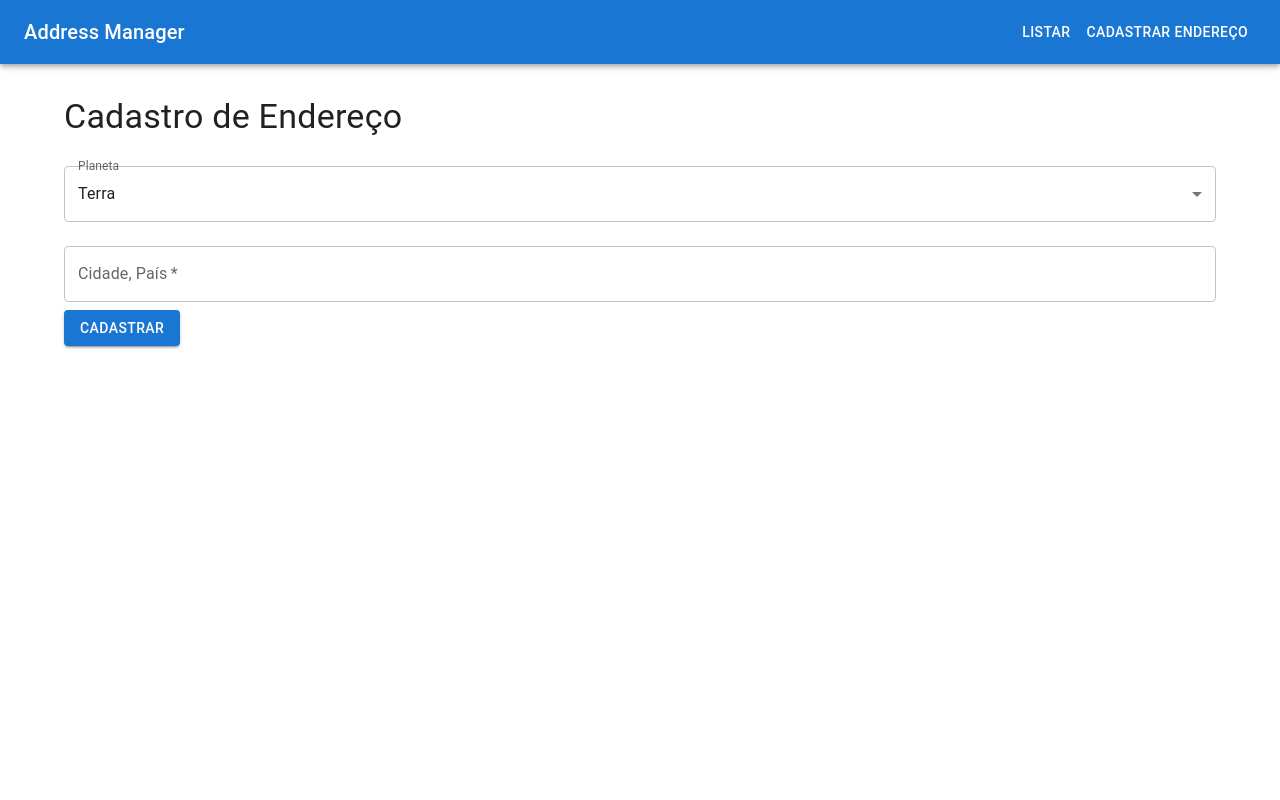
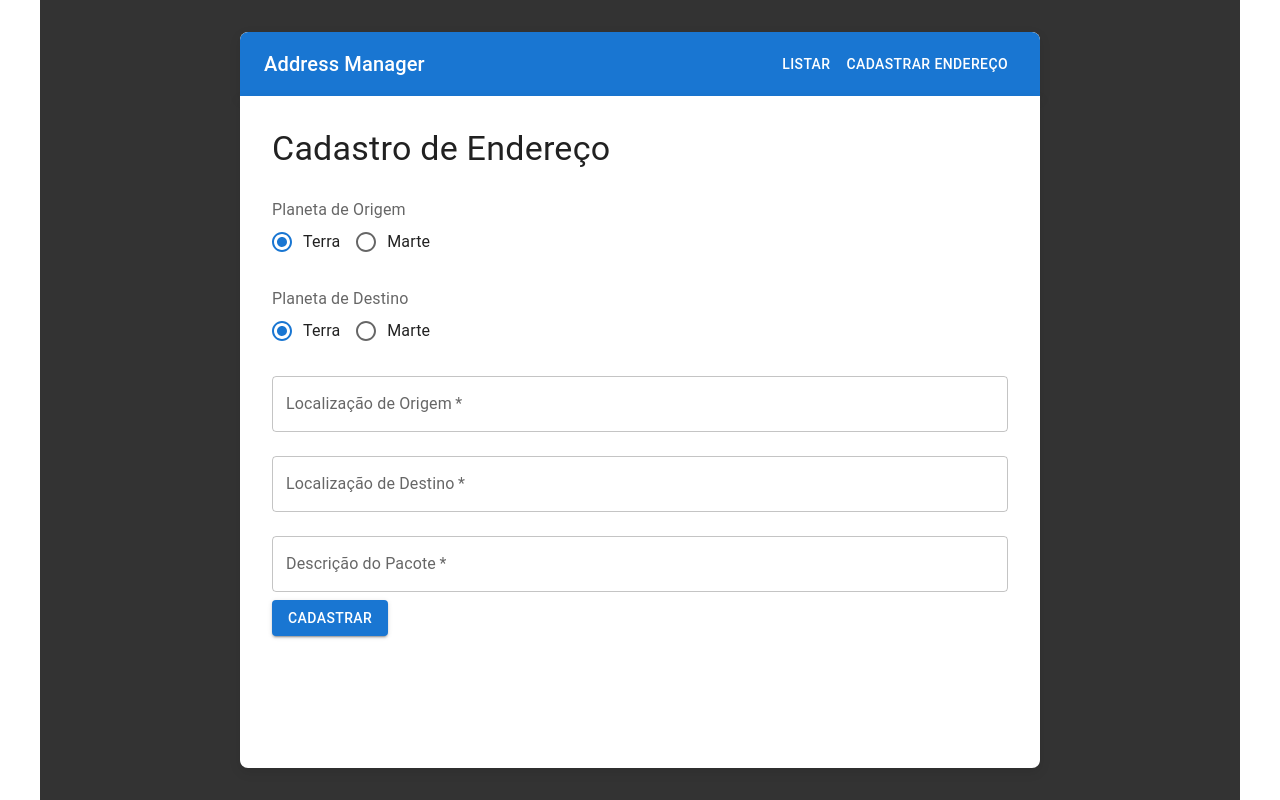
Before and after one commit to yancostasc/BeyondTheBytes, a React (Create React App) app in the folder interplanet-express/: page /register in a window 1280 px wide. Built offline with nearby package versions, Linux system fonts and the light colour scheme.

Commit message:
Feat: adicionar, listar, apagar endereços e começo de mudança para inglês

```diff
--- a/interplanet-express/package.json
+++ b/interplanet-express/package.json
@@ -17,6 +17,7 @@
     "@types/react-router-dom": "^5.3.3",
     "react": "^18.3.1",
     "react-dom": "^18.3.1",
+    "react-icons": "^5.2.1",
     "react-router-dom": "^6.23.1",
     "react-scripts": "5.0.1",
     "typescript": "^4.9.5",
--- a/interplanet-express/src/App.tsx
+++ b/interplanet-express/src/App.tsx
@@ -1,10 +1,18 @@
-import { Container, CssBaseline, AppBar, Toolbar, Typography, Button, Box } from '@mui/material';
-import React, { useState } from 'react';
-import { Link, Route, BrowserRouter as Router, Routes, useNavigate } from 'react-router-dom';
-import AddressList from './components/AddressList';
-import { Address } from './interfaces/Address';
-import EditAddress from './pages/EditAddress';
-import RegisterAddress from './pages/RegisterAddress';
+import {
+  Container,
+  CssBaseline,
+  AppBar,
+  Toolbar,
+  Typography,
+  Button,
+  Box,
+} from "@mui/material";
+import React, { useState } from "react";
+import { Link, Route, BrowserRouter as Router, Routes } from "react-router-dom";
+import AddressList from "./components/AddressList";
+import { Address } from "./interfaces/Address";
+import EditAddress from "./pages/EditAddress";
+import RegisterAddress from "./pages/RegisterAddress";
 
 const App: React.FC = () => {
   const [addresses, setAddresses] = useState<Address[]>([]);
@@ -15,28 +23,79 @@ const App: React.FC = () => {
   };
 
   const updateAddress = (updatedAddress: Address) => {
-    setAddresses(addresses.map(addr => (addr === selectedAddress ? updatedAddress : addr)));
+    setAddresses(
+      addresses.map((addr) =>
+        addr === selectedAddress ? updatedAddress : addr
+      )
+    );
     setSelectedAddress(null);
+  };
+
+  const deleteAddress = (addressToDelete: Address) => {
+    setAddresses(addresses.filter((address) => address !== addressToDelete));
   };
 
   return (
     <Router>
       <CssBaseline />
-      <AppBar position="static">
+      <Container
+        sx={{
+          backgroundColor: "#333",
+          minHeight: "100vh",
+          display: "flex",
+          flexDirection: "column",
+          alignItems: "center",
+          padding: "2rem",
+        }}
+      >
+        <Box
+          sx={{
+            backgroundColor: "#fff",
+            width: "100%",
+            maxWidth: "800px",
+            borderRadius: "8px 8px 0 0",
+            boxShadow: "0 4px 12px rgba(0, 0, 0, 0.1)",
+            overflow: "hidden",
+          }}
+        >
+          <AppBar position="static" sx={{ borderRadius: "8px 8px 0 0" }}>
             <Toolbar>
               <Typography variant="h6" component="div" sx={{ flexGrow: 1 }}>
                 Address Manager
               </Typography>
-          <Button color="inherit" component={Link} to="/">Listar</Button>
-          <Button color="inherit" component={Link} to="/register">Cadastrar Endereço</Button>
+              <Button color="inherit" component={Link} to="/">
+                Listar
+              </Button>
+              <Button color="inherit" component={Link} to="/register">
+                Cadastrar Endereço
+              </Button>
             </Toolbar>
           </AppBar>
-      <Container>
-        <Box mt={4}>
+        </Box>
+        <Box
+          sx={{
+            backgroundColor: "#fff",
+            width: "100%",
+            maxWidth: "800px",
+            borderRadius: "0 0 8px 8px",
+            boxShadow: "0 4px 12px rgba(0, 0, 0, 0.1)",
+            overflow: "hidden",
+            flex: 1,
+            display: "flex",
+            flexDirection: "column",
+            padding: "2rem",
+          }}
+        >
           <Routes>
             <Route
               path="/"
-              element={<AddressList addresses={addresses} setSelectedAddress={setSelectedAddress} />}
+              element={
+                <AddressList
+                  addresses={addresses}
+                  setSelectedAddress={setSelectedAddress}
+                  deleteAddress={deleteAddress}
+                />
+              }
             />
             <Route
               path="/register"
--- a/interplanet-express/src/components/AddressList.tsx
+++ b/interplanet-express/src/components/AddressList.tsx
@@ -1,15 +1,41 @@
-import { Box, Button, List, ListItem, ListItemText, Typography } from '@mui/material';
-import React from 'react';
-import { useNavigate } from 'react-router-dom';
-import { Address } from '../interfaces/Address';
-import { AddressListProps } from '../interfaces/AddressListProps';
+import {
+  Box,
+  Button,
+  List,
+  ListItem,
+  ListItemText,
+  Typography,
+} from "@mui/material";
+import React from "react";
+import { FaGlobe, FaMars } from "react-icons/fa";
+import { useNavigate } from "react-router-dom";
+import { Planet } from "../enums/Planet";
+import { Address } from "../interfaces/Address";
+import { AddressListProps } from "../interfaces/AddressListProps";
 
-const AddressList: React.FC<AddressListProps> = ({ addresses, setSelectedAddress }) => {
+const AddressList: React.FC<AddressListProps> = ({
+  addresses,
+  setSelectedAddress,
+  deleteAddress,
+}) => {
   const navigate = useNavigate();
 
   const handleEditClick = (address: Address) => {
     setSelectedAddress(address);
-    navigate('/edit');
+    navigate("/edit");
+  };
+
+  const handleDeleteClick = (address: Address) => {
+    deleteAddress(address);
+  };
+
+  const getPlanetIcon = (planet: Planet) => {
+    if (planet === Planet.Earth) {
+      return <FaGlobe />;
+    } else if (planet === Planet.Mars) {
+      return <FaMars />;
+    }
+    return null;
   };
 
   return (
@@ -21,11 +47,30 @@ const AddressList: React.FC<AddressListProps> = ({ addresses, setSelectedAddress
         {addresses.map((address, index) => (
           <ListItem key={index} divider>
             <ListItemText
-              primary={`Planeta: ${address.planet}`}
-              secondary={`Localização: ${address.location}`}
+              primary={
+                <React.Fragment>
+                  {getPlanetIcon(address.originPlanet)}
+                  {address.destinationLocation}
+                  <span style={{ marginLeft: "0.5rem" }}>
+                    {`${address.originPlanet}`}
+                  </span>
+                </React.Fragment>
+              }
+              secondary={`${address.packageDescription}`}
             />
-            <Button variant="contained" color="primary" onClick={() => handleEditClick(address)}>
+            <Button
+              variant="contained"
+              color="primary"
+              onClick={() => handleEditClick(address)}
+            >
               Editar
+            </Button>
+            <Button
+              variant="contained"
+              color="secondary"
+              onClick={() => handleDeleteClick(address)}
+            >
+              Excluir
             </Button>
           </ListItem>
         ))}
--- /dev/null
+++ b/interplanet-express/src/enums/Planet.tsx
@@ -0,0 +1,4 @@
+export enum Planet {
+    Earth = "Earth",
+    Mars = "Mars"
+}
--- a/interplanet-express/src/interfaces/AddressListProps.tsx
+++ b/interplanet-express/src/interfaces/AddressListProps.tsx
@@ -1,6 +1,7 @@
-import { Address } from './Address';
+import { Address } from "./Address";
 
 export interface AddressListProps {
   addresses: Address[];
   setSelectedAddress: (address: Address) => void;
+  deleteAddress: (address: Address) => void;
 }
--- /dev/null
+++ b/interplanet-express/src/interfaces/EditAddressProps.tsx
@@ -0,0 +1,6 @@
+import { Address } from "./Address";
+
+export interface EditAddressProps {
+  address: Address | null;
+  updateAddress: (updatedAddress: Address) => void;
+}
--- /dev/null
+++ b/interplanet-express/src/interfaces/RegisterAddressProps.tsx
@@ -0,0 +1,5 @@
+import { Address } from "./Address";
+
+export interface RegisterAddressProps {
+    addAddress: (newAddress: Address) => void;
+}
--- a/interplanet-express/src/pages/EditAddress.tsx
+++ b/interplanet-express/src/pages/EditAddress.tsx
@@ -1,59 +1,127 @@
-import React, { useState, useEffect } from 'react';
-import { Box, Button, FormControl, InputLabel, MenuItem, Select, TextField, Typography } from '@mui/material';
-import { Address } from '../interfaces/Address';
-import { useNavigate } from 'react-router-dom';
+import {
+  Box,
+  Button,
+  FormControl,
+  FormControlLabel,
+  FormLabel,
+  Radio,
+  RadioGroup,
+  TextField,
+  Typography,
+} from "@mui/material";
+import React, { useEffect, useState } from "react";
+import { useNavigate } from "react-router-dom";
+import { Planet } from "../enums/Planet";
+import { Address } from "../interfaces/Address";
+import { EditAddressProps } from "../interfaces/EditAddressProps";
 
-interface EditAddressProps {
-  address: Address | null;
-  updateAddress: (updatedAddress: Address) => void;
-}
-
-const EditAddress: React.FC<EditAddressProps> = ({ address, updateAddress }) => {
-  const [planet, setPlanet] = useState<"Terra" | "Marte">("Terra");
-  const [location, setLocation] = useState("");
+const EditAddress: React.FC<EditAddressProps> = ({
+  address,
+  updateAddress,
+}) => {
+  const [originPlanet, setOriginPlanet] = useState<Planet>(Planet.Earth);
+  const [destinationPlanet, setDestinationPlanet] = useState<Planet>(
+    Planet.Earth
+  );
+  const [originLocation, setOriginLocation] = useState("");
+  const [destinationLocation, setDestinationLocation] = useState("");
   const navigate = useNavigate();
 
   useEffect(() => {
     if (address) {
-      setPlanet(address.planet as "Terra" | "Marte");
-      setLocation(address.location);
+      setOriginPlanet(address.originPlanet);
+      setDestinationPlanet(address.destinationPlanet);
+      setOriginLocation(address.originLocation);
+      setDestinationLocation(address.destinationLocation);
     }
   }, [address]);
 
   const handleUpdate = (e: React.FormEvent) => {
     e.preventDefault();
     if (address) {
-      updateAddress({ planet, location });
-      navigate('/');
+      const updatedAddress: Address = {
+        originPlanet: address.originPlanet,
+        destinationPlanet: address.destinationPlanet,
+        destinationLocation: address.destinationLocation,
+        packageDescription: address.packageDescription,
+        notes: address.notes,
+        originLocation: address.originLocation,
+      };
+      updateAddress(updatedAddress);
+      navigate("/");
     }
   };
 
   return (
     <Box>
       <Typography variant="h4" component="h1" gutterBottom>
-        Edição de Endereço
+        Edit Address
       </Typography>
       <form onSubmit={handleUpdate}>
-        <FormControl fullWidth margin="normal">
-          <InputLabel>Planeta</InputLabel>
-          <Select
-            value={planet}
-            onChange={(e) => setPlanet(e.target.value as "Terra" | "Marte")}
+        <FormControl component="fieldset" fullWidth margin="normal">
+          <FormLabel component="legend">Origin Planet</FormLabel>
+          <RadioGroup
+            row
+            aria-label="originPlanet"
+            name="originPlanet"
+            value={originPlanet}
+            onChange={(e) => setOriginPlanet(e.target.value as Planet)}
           >
-            <MenuItem value="Terra">Terra</MenuItem>
-            <MenuItem value="Marte">Marte</MenuItem>
-          </Select>
+            <FormControlLabel
+              value={Planet.Earth}
+              control={<Radio />}
+              label="Earth"
+            />
+            <FormControlLabel
+              value={Planet.Mars}
+              control={<Radio />}
+              label="Mars"
+            />
+          </RadioGroup>
         </FormControl>
         <TextField
           fullWidth
           margin="normal"
-          label={planet === "Terra" ? "Cidade, País" : "Lote de 4 dígitos"}
-          value={location}
-          onChange={(e) => setLocation(e.target.value)}
+          label={
+            originPlanet === Planet.Earth ? "City, Country" : "4-digit Lot"
+          }
+          value={originLocation}
+          onChange={(e) => setOriginLocation(e.target.value)}
+          required
+        />
+        <FormControl component="fieldset" fullWidth margin="normal">
+          <FormLabel component="legend">Destination Planet</FormLabel>
+          <RadioGroup
+            row
+            aria-label="destinationPlanet"
+            name="destinationPlanet"
+            value={destinationPlanet}
+            onChange={(e) => setDestinationPlanet(e.target.value as Planet)}
+          >
+            <FormControlLabel
+              value={Planet.Earth}
+              control={<Radio />}
+              label="Earth"
+            />
+            <FormControlLabel
+              value={Planet.Mars}
+              control={<Radio />}
+              label="Mars"
+            />
+          </RadioGroup>
+        </FormControl>
+        <TextField
+          fullWidth
+          margin="normal"
+          label={
+            destinationPlanet === Planet.Earth ? "City, Country" : "4-digit Lot"
+          }
+          value={destinationLocation}
+          onChange={(e) => setDestinationLocation(e.target.value)}
           required
         />
         <Button type="submit" variant="contained" color="primary">
-          Atualizar
+          Update
         </Button>
       </form>
     </Box>
--- a/interplanet-express/src/pages/RegisterAddress.tsx
+++ b/interplanet-express/src/pages/RegisterAddress.tsx
@@ -1,19 +1,47 @@
-import React, { useState } from 'react';
-import { Box, Button, FormControl, InputLabel, MenuItem, Select, TextField, Typography } from '@mui/material';
-import { Address } from '../interfaces/Address';
-
-interface RegisterAddressProps {
-  addAddress: (newAddress: Address) => void;
-}
+import React, { useState } from "react";
+import {
+  Box,
+  Button,
+  FormControl,
+  FormControlLabel,
+  FormLabel,
+  Radio,
+  RadioGroup,
+  TextField,
+  Typography,
+} from "@mui/material";
+import { Address } from "../interfaces/Address";
+import { RegisterAddressProps } from "../interfaces/RegisterAddressProps";
+import { Planet } from "../enums/Planet";
 
 const RegisterAddress: React.FC<RegisterAddressProps> = ({ addAddress }) => {
-  const [planet, setPlanet] = useState<"Terra" | "Marte">("Terra");
-  const [location, setLocation] = useState("");
+  const [originPlanet, setOriginPlanet] = useState<Planet>(Planet.Earth);
+  const [destinationPlanet, setDestinationPlanet] = useState<Planet>(
+    Planet.Earth
+  );
+  const [originLocation, setOriginLocation] = useState("");
+  const [destinationLocation, setDestinationLocation] = useState("");
+  const [packageDescription, setPackageDescription] = useState("");
+  const [notes, setNotes] = useState("");
 
   const handleSubmit = (e: React.FormEvent) => {
     e.preventDefault();
-    addAddress({ planet, location });
-    setLocation("");
+
+    const newAddress: Address = {
+      originPlanet,
+      destinationLocation,
+      originLocation,
+      destinationPlanet,
+      packageDescription,
+      notes,
+    };
+
+    addAddress(newAddress);
+    setOriginLocation("");
+    setDestinationLocation("");
+    setOriginLocation("");
+    setPackageDescription("");
+    setNotes("");
   };
 
   return (
@@ -22,22 +50,70 @@ const RegisterAddress: React.FC<RegisterAddressProps> = ({ addAddress }) => {
         Cadastro de Endereço
       </Typography>
       <form onSubmit={handleSubmit}>
-        <FormControl fullWidth margin="normal">
-          <InputLabel>Planeta</InputLabel>
-          <Select
-            value={planet}
-            onChange={(e) => setPlanet(e.target.value as "Terra" | "Marte")}
+        <FormControl component="fieldset" fullWidth margin="normal">
+          <FormLabel component="legend">Planeta de Origem</FormLabel>
+          <RadioGroup
+            row
+            aria-label="originPlanet"
+            name="originPlanet"
+            value={originPlanet}
+            onChange={(e) => setOriginPlanet(e.target.value as Planet)}
           >
-            <MenuItem value="Terra">Terra</MenuItem>
-            <MenuItem value="Marte">Marte</MenuItem>
-          </Select>
+            <FormControlLabel
+              value={Planet.Earth}
+              control={<Radio />}
+              label="Terra"
+            />
+            <FormControlLabel
+              value={Planet.Mars}
+              control={<Radio />}
+              label="Marte"
+            />
+          </RadioGroup>
+        </FormControl>
+        <FormControl component="fieldset" fullWidth margin="normal">
+          <FormLabel component="legend">Planeta de Destino</FormLabel>
+          <RadioGroup
+            row
+            aria-label="destinationPlanet"
+            name="destinationPlanet"
+            value={destinationPlanet}
+            onChange={(e) => setDestinationPlanet(e.target.value as Planet)}
+          >
+            <FormControlLabel
+              value={Planet.Earth}
+              control={<Radio />}
+              label="Terra"
+            />
+            <FormControlLabel
+              value={Planet.Mars}
+              control={<Radio />}
+              label="Marte"
+            />
+          </RadioGroup>
         </FormControl>
         <TextField
           fullWidth
           margin="normal"
-          label={planet === "Terra" ? "Cidade, País" : "Lote de 4 dígitos"}
-          value={location}
-          onChange={(e) => setLocation(e.target.value)}
+          label="Localização de Origem"
+          value={originLocation}
+          onChange={(e) => setOriginLocation(e.target.value)}
+          required
+        />
+        <TextField
+          fullWidth
+          margin="normal"
+          label="Localização de Destino"
+          value={destinationLocation}
+          onChange={(e) => setDestinationLocation(e.target.value)}
+          required
+        />
+        <TextField
+          fullWidth
+          margin="normal"
+          label="Descrição do Pacote"
+          value={packageDescription}
+          onChange={(e) => setPackageDescription(e.target.value)}
           required
         />
         <Button type="submit" variant="contained" color="primary">
```
Also changed, not shown: interplanet-express/src/interfaces/Address.tsx (+8 -2 lines), 1 other file (tests, documents, lock files or other folders). Lines whose indentation alone changed are shown as unchanged.
